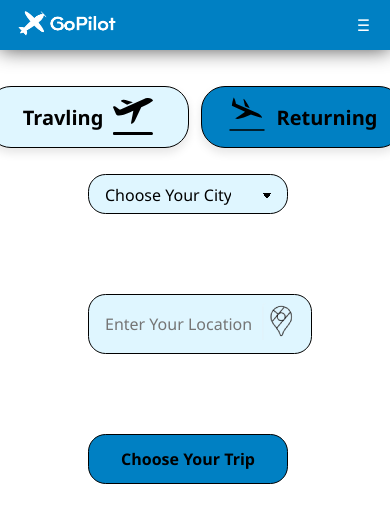
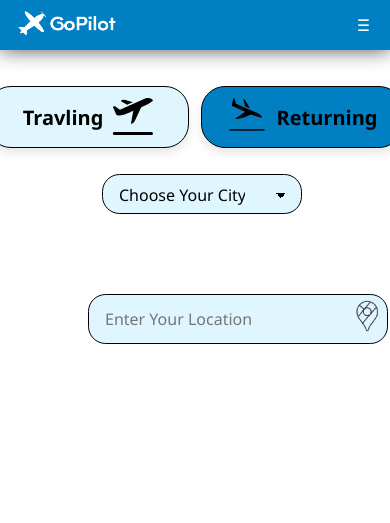
Before and after one commit to NightMare489/GoPilot, a PHP site: page /Booking.html in a window 390 px wide. Shown: the top 523 px of the page. Run offline with PHP 8.4, Linux system fonts and the light colour scheme.

Commit message:
Revert "responsive booking"
This reverts commit 58de2bf2dea8176a65092014ae688edf817643f3.

```diff
--- a/Booking.css
+++ b/Booking.css
@@ -21,25 +21,20 @@
   text-decoration: none;
   color: #fff;
 }
-.main{
- display: flex;
-  flex-direction: wrap row;
-}
+
 .maindiv{
   margin: 80px;
   display: flex;
-  flex-flow: column;
-  /* align-items: center; */
+  flex-flow: row wrap;
+  align-items: center;
   justify-content: center;
   gap: 20px;
 }
 .maindiv2{
 margin: 80px;
 display: flex;
-flex-direction: row;
-/* justify-content: center; */
 align-items: center;
-gap: 150px;
+gap: 20px;
 }
 
 .rightblock{
@@ -150,7 +145,7 @@ height: 40px;
 box-sizing: border-box;
 -webkit-appearance: none;
 -moz-appearance: none;
-/* margin-left:auto; */
+margin-left:auto;
 }
 
 select.select {
@@ -181,12 +176,11 @@ select.select {
   font: inherit;
   line-height: 1.5em;
   padding: 0.5em 3.5em 0.5em 1em;
-  width: 405px;
-  height: 60px;
+  width: 300px;
+  height: 50px;
   -webkit-box-sizing: border-box;
   -moz-box-sizing: border-box;
   box-sizing: border-box;
-  min-width: 200px;
 }
 #map:hover{
   cursor: pointer;
@@ -210,22 +204,3 @@ select.select {
   }
 
 }
-.chooseBtn{
-  background-color: #0080C3;
-  border: 1px solid #000;
-  border-radius: 1.1rem;
-  display:flex;
-  cursor: pointer;
-  font: inherit;
-  padding: 1em;
-  width: 200px;
-  height: 50px;
-  align-items: center;
-  justify-content: center;
-  font-weight: bold;
-}
-.chooseBtn:hover{
-  background-color: #DFF6FF;
-  color: #000;
-  transition: 1s;
-}
--- a/Booking.html
+++ b/Booking.html
@@ -7,7 +7,7 @@
     <link rel="stylesheet" href="./Booking.css">
     <link rel="shortcut icon" href="icons/favicon.png" type="image/x-icon">
 </head>
-<body style="background-color: white; background-image: url('./icons/backback.png');background-repeat: no-repeat;background-attachment: scroll;background-size: cover;">
+<body style="background-color: white; background-image: none;">
      <div id="menu" class="card">
       <div id="logo">
         <img src="icons/navlogo.png" alt="logo" id="logoimg" />
@@ -34,12 +34,9 @@
       </div>
       </div>
 
-      <!-- <div style="display: flex;flex-direction: row;  flex-flow: row;"> -->
-      <!-- <div class="main">
-        <div style="display: flex;flex-direction: column;"> -->
+      <div class="maindiv">
 
-          <div>
-          <div class="maindiv">
+
 <div class="radio-inputs">
     <label>
         <input class="radio-input" type="radio" name="engine">
@@ -59,9 +56,6 @@
             <span class="radio-label">Returning</span>
         </span>
     </label>
-
-
-
 </div>
 
 <select class="select">
@@ -76,27 +70,10 @@
 </div>
 <div class="maindiv2">
     <input type="text" class="Location" placeholder="Enter Your Location">
-    <a href="" id="map" style=" margin-left: -200px;">
+    <a href="" id="map" style=" margin-left: -60px;">
       <img src="icons/map.png" >
     </a>
-
-
 </div>
-
-  <div class="maindiv2">
-    <button class="chooseBtn">
-      Choose Your Trip
-    </button>
-  </div>
-
-
-
-</div>
-
-
-
-
-
 
 </body>
 </html>
```
Also changed, not shown: icons/backback.png (deleted). Lines whose indentation alone changed are shown as unchanged.
